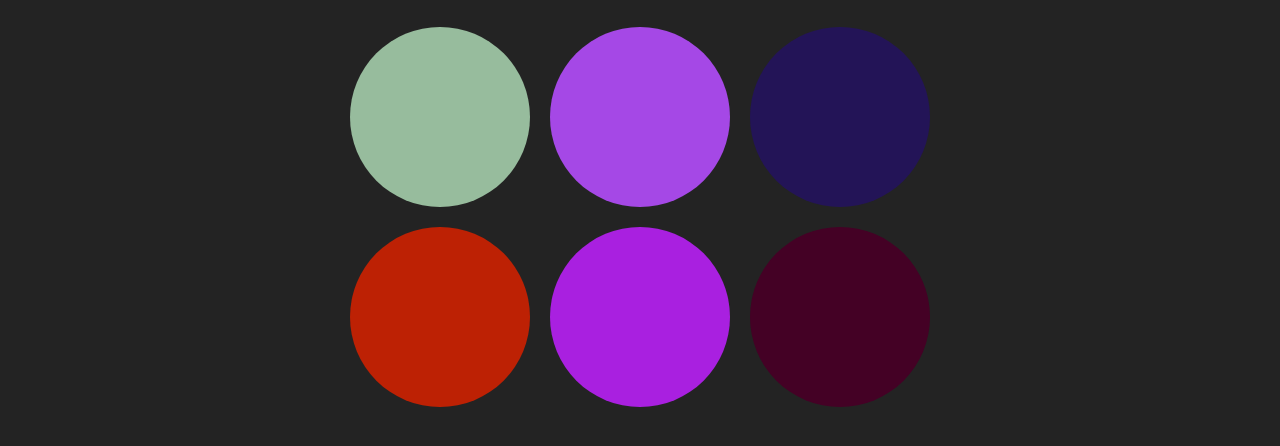
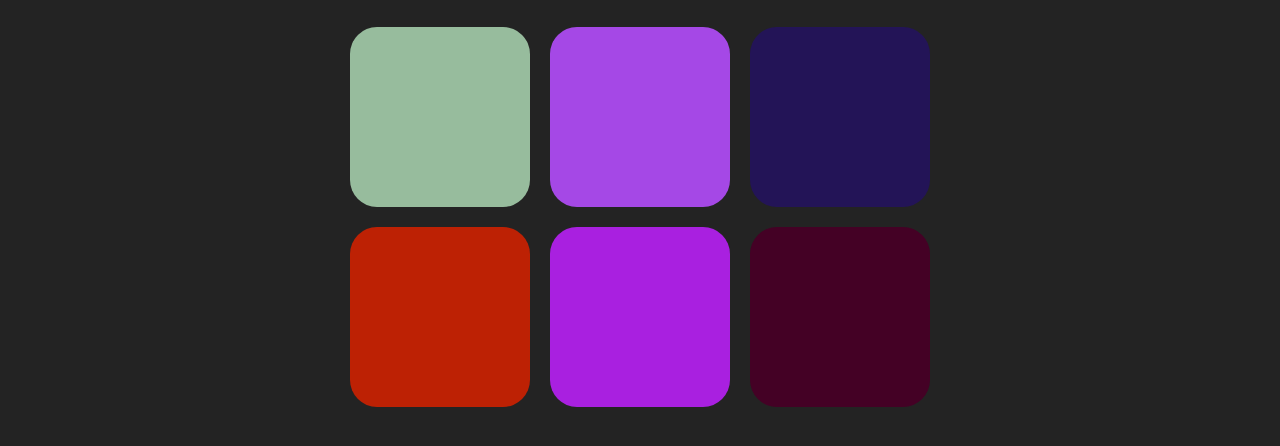
Before and after one commit to sdolmo/color_game, a plain HTML site: page index.html in a window 1280 px wide. Shown: the part 214-660 px from the top of the page. Drawn offline with Linux system fonts and the light colour scheme.

Commit message:
change to squares

```diff
--- a/scripts/colorGame.js
+++ b/scripts/colorGame.js
@@ -15,6 +15,7 @@ function init() {
   setupModeButtons();
   // squares function set up
   setupSquares();
+  // reset the squares display
   reset();
 }
 
--- a/stylesheets/colorGame.css
+++ b/stylesheets/colorGame.css
@@ -10,7 +10,7 @@ body {
   padding-bottom: 30%;
   float: left;
   margin: 1.66%;
-  border-radius: 50%;
+  border-radius: 15%;
   transition: background 0.6s;
   -webkit-transition: background 0.6s;
   -moz-transition: background 0.6s;
```
